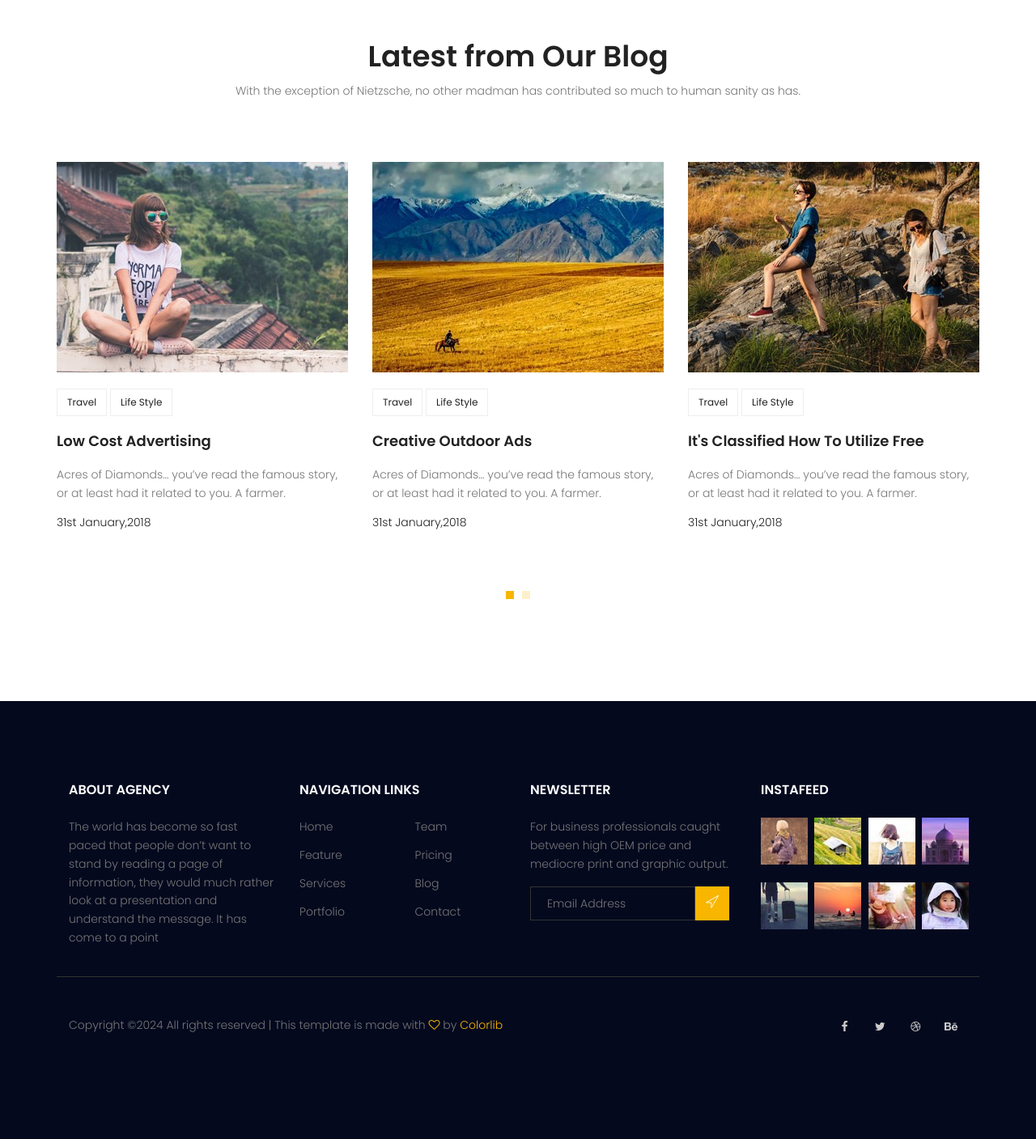
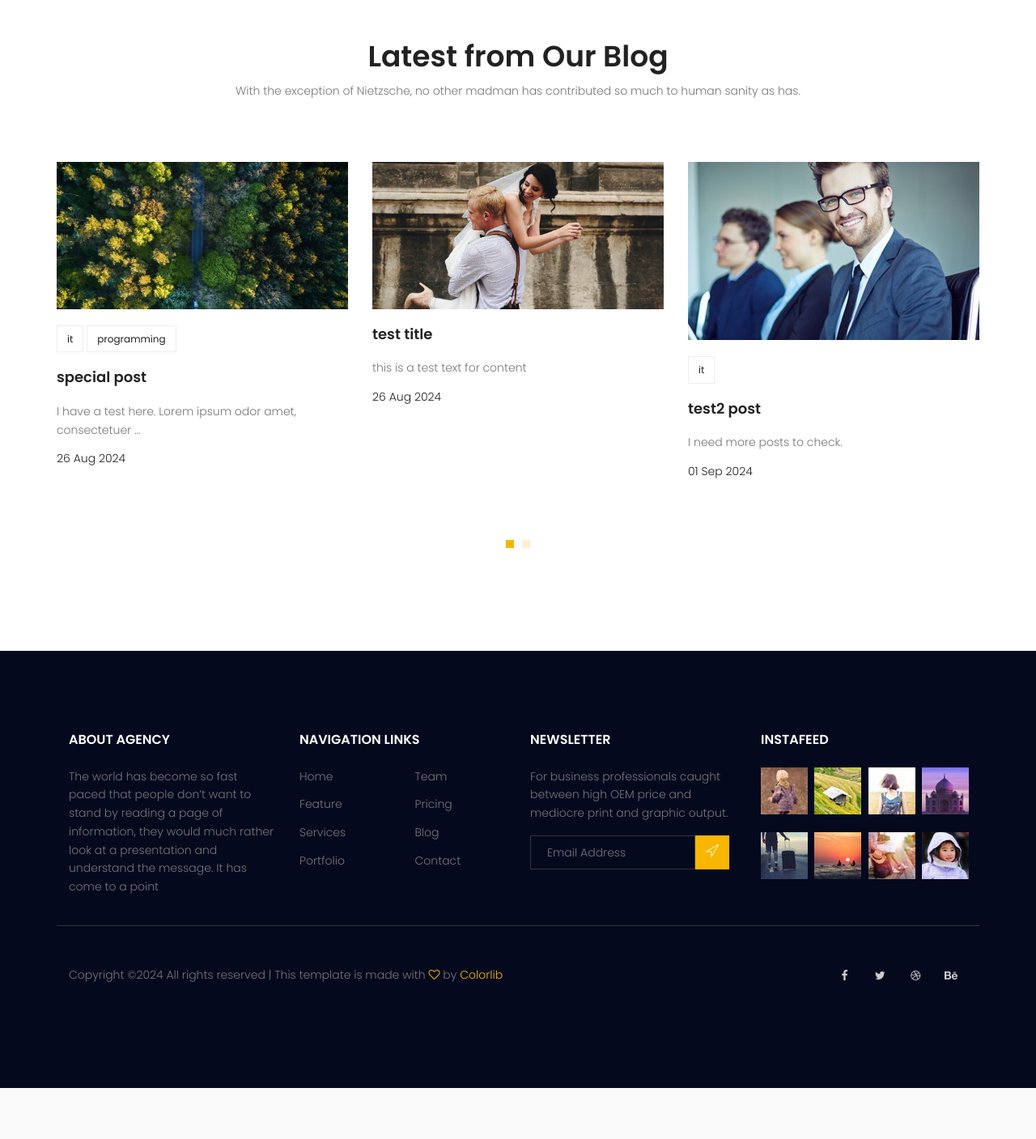
Before and after one commit to ARB1380/FirstDjango, a Django app: page / in a window 1280 px wide. Shown: the part 2589-3996 px from the top of the page at 81% size. After the commit the page ends 3933 px from the top, so only its background shows below. Run offline with Django 4.2, Linux system fonts and the light colour scheme; data comes from the database, SQL or seed files in the repository; some libraries are stand-ins or nearby versions.

Commit message:
exercise of template tag done!

```diff
--- a/templates/website/index.html
+++ b/templates/website/index.html
@@ -1,5 +1,6 @@
 {% extends  'base.html'     %}
 {% load static %}
+{% load index-tags %}
 {% block content %}
 <!-- start banner Area -->
 			<section class="banner-area relative">
@@ -175,154 +176,7 @@
 
 
 			<!-- Start blog Area -->
-			<section class="recent-blog-area section-gap">
-				<div class="container">
-					<div class="row d-flex justify-content-center">
-						<div class="menu-content pb-60 col-lg-9">
-							<div class="title text-center">
-								<h1 class="mb-10">Latest from Our Blog</h1>
-								<p>With the exception of Nietzsche, no other madman has contributed so much to human sanity as has.</p>
-							</div>
-						</div>
-					</div>
-					<div class="row">
-						<div class="active-recent-blog-carusel">
-							<div class="single-recent-blog-post item">
-								<div class="thumb">
-									<img class="img-fluid" src="{% static 'img/b1.jpg' %}" alt="">
-								</div>
-								<div class="details">
-									<div class="tags">
-										<ul>
-											<li>
-												<a href="#">Travel</a>
-											</li>
-											<li>
-												<a href="#">Life Style</a>
-											</li>
-										</ul>
-									</div>
-									<a href="#"><h4 class="title">Low Cost Advertising</h4></a>
-									<p>
-										Acres of Diamonds… you’ve read the famous story, or at least had it related to you. A farmer.
-									</p>
-									<h6 class="date">31st January,2018</h6>
-								</div>
-							</div>
-							<div class="single-recent-blog-post item">
-								<div class="thumb">
-									<img class="img-fluid" src="{% static 'img/b2.jpg' %}" alt="">
-								</div>
-								<div class="details">
-									<div class="tags">
-										<ul>
-											<li>
-												<a href="#">Travel</a>
-											</li>
-											<li>
-												<a href="#">Life Style</a>
-											</li>
-										</ul>
-									</div>
-									<a href="#"><h4 class="title">Creative Outdoor Ads</h4></a>
-									<p>
-										Acres of Diamonds… you’ve read the famous story, or at least had it related to you. A farmer.
-									</p>
-									<h6 class="date">31st January,2018</h6>
-								</div>
-							</div>
-							<div class="single-recent-blog-post item">
-								<div class="thumb">
-									<img class="img-fluid" src="{% static 'img/b3.jpg' %}" alt="">
-								</div>
-								<div class="details">
-									<div class="tags">
-										<ul>
-											<li>
-												<a href="#">Travel</a>
-											</li>
-											<li>
-												<a href="#">Life Style</a>
-											</li>
-										</ul>
-									</div>
-									<a href="#"><h4 class="title">It's Classified How To Utilize Free</h4></a>
-									<p>
-										Acres of Diamonds… you’ve read the famous story, or at least had it related to you. A farmer.
-									</p>
-									<h6 class="date">31st January,2018</h6>
-								</div>
-							</div>
-							<div class="single-recent-blog-post item">
-								<div class="thumb">
-									<img class="img-fluid" src="{% static 'img/b1.jpg' %}" alt="">
-								</div>
-								<div class="details">
-									<div class="tags">
-										<ul>
-											<li>
-												<a href="#">Travel</a>
-											</li>
-											<li>
-												<a href="#">Life Style</a>
-											</li>
-										</ul>
-									</div>
-									<a href="#"><h4 class="title">Low Cost Advertising</h4></a>
-									<p>
-										Acres of Diamonds… you’ve read the famous story, or at least had it related to you. A farmer.
-									</p>
-									<h6 class="date">31st January,2018</h6>
-								</div>
-							</div>
-							<div class="single-recent-blog-post item">
-								<div class="thumb">
-									<img class="img-fluid" src="{% static 'img/b2.jpg' %}" alt="">
-								</div>
-								<div class="details">
-									<div class="tags">
-										<ul>
-											<li>
-												<a href="#">Travel</a>
-											</li>
-											<li>
-												<a href="#">Life Style</a>
-											</li>
-										</ul>
-									</div>
-									<a href="#"><h4 class="title">Creative Outdoor Ads</h4></a>
-									<p>
-										Acres of Diamonds… you’ve read the famous story, or at least had it related to you. A farmer.
-									</p>
-									<h6 class="date">31st January,2018</h6>
-								</div>
-							</div>
-							<div class="single-recent-blog-post item">
-								<div class="thumb">
-									<img class="img-fluid" src="{% static 'img/b3.jpg' %}" alt="">
-								</div>
-								<div class="details">
-									<div class="tags">
-										<ul>
-											<li>
-												<a href="#">Travel</a>
-											</li>
-											<li>
-												<a href="#">Life Style</a>
-											</li>
-										</ul>
-									</div>
-									<a href="#"><h4 class="title">It's Classified How To Utilize Free</h4></a>
-									<p>
-										Acres of Diamonds… you’ve read the famous story, or at least had it related to you. A farmer.
-									</p>
-									<h6 class="date">31st January,2018</h6>
-								</div>
-							</div>
+			{% show_latest_posts %}
 
-						</div>
-					</div>
-				</div>
-			</section>
 			<!-- End recent-blog Area -->
 {% endblock %}
--- /dev/null
+++ b/templates/website/latest-posts.html
@@ -0,0 +1,42 @@
+{% load static %}
+<section class="recent-blog-area section-gap">
+    <div class="container">
+        <div class="row d-flex justify-content-center">
+            <div class="menu-content pb-60 col-lg-9">
+                <div class="title text-center">
+                    <h1 class="mb-10">Latest from Our Blog</h1>
+                    <p>With the exception of Nietzsche, no other madman has contributed so much to human sanity as has.</p>
+                </div>
+            </div>
+        </div>
+        <div class="row">
+			<div class="active-recent-blog-carusel">
+				{% for post in posts %}
+				<div class="single-recent-blog-post item">
+								<div class="thumb">
+									<img class="img-fluid" src="{{post.image.url}}" alt="">
+								</div>
+								<div class="details">
+									<div class="tags">
+										<ul>
+											{% for cat in post.category.all %}
+											<li>
+												<a href="#">{{cat}}</a>
+											</li>
+											{% endfor %}
+										</ul>
+									</div>
+									<a href="#"><h4 class="title">{{post.title}}</h4></a>
+									<p>
+										{{post.content |truncatewords:10}}
+									</p>
+									<h6 class="date">{{post.published_date|date:"d M Y"}}</h6>
+								</div>
+							</div>
+				{% endfor %}
+
+
+			</div>
+		</div>
+    </div>
+</section>
--- /dev/null
+++ b/website/templatetags/index-tags.py
@@ -0,0 +1,12 @@
+from django import template
+from blog.models import Post
+
+
+register = template.Library()
+
+
+@register.inclusion_tag('website/latest-posts.html')
+def show_latest_posts():
+    posts = Post.objects.filter(status=1).order_by('published_date')[:6]
+    print(len(posts))
+    return {'posts': posts}
```
Also changed, not shown: website/templatetags/__init__.py (added).
